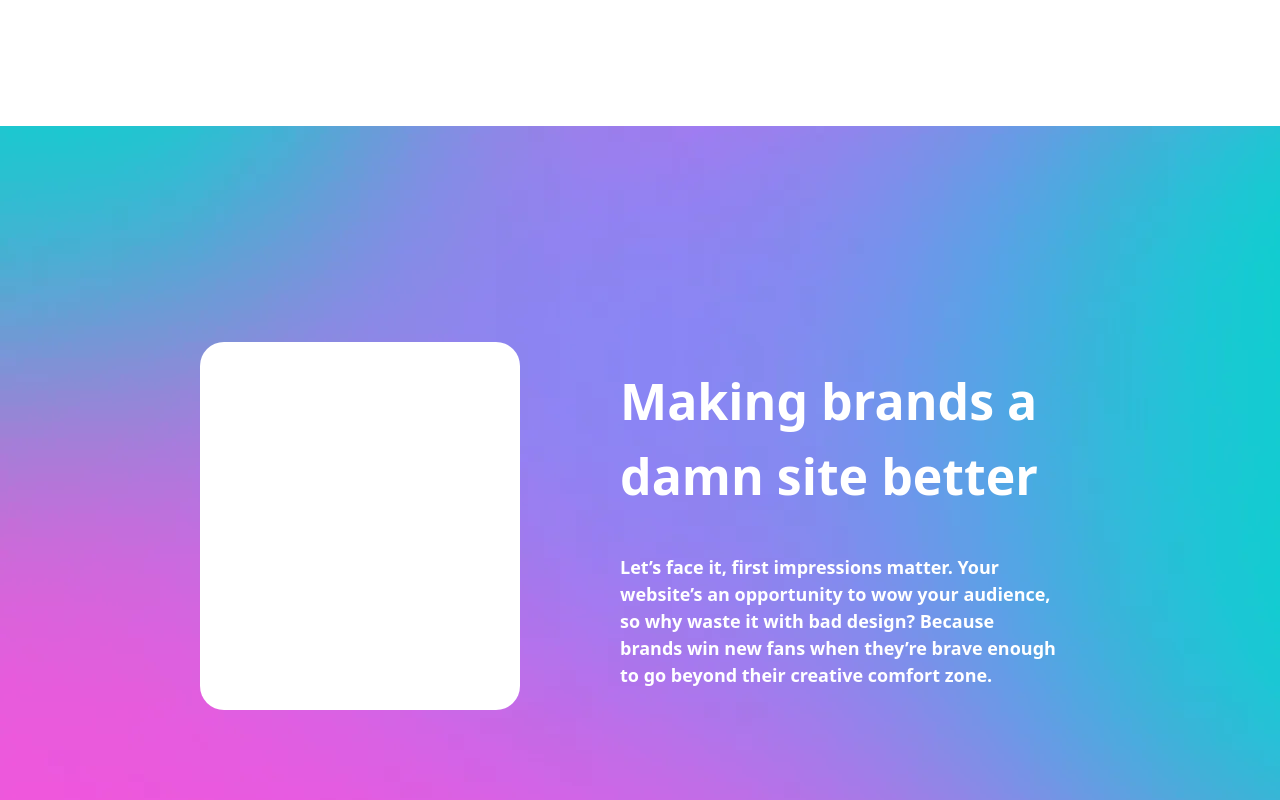
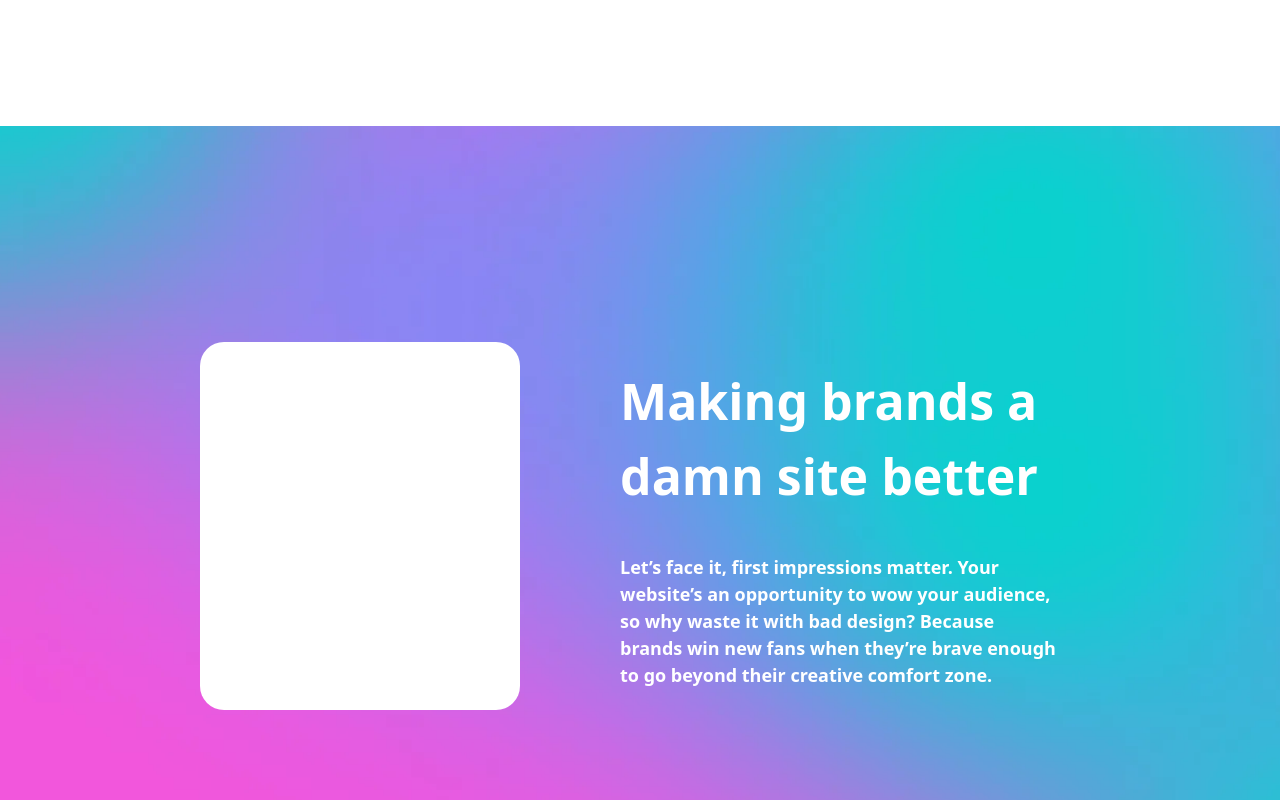
Before and after one commit to borodedamie/jaga-visuals, a React (Vite) app: page / in a window 1280 px wide. Shown: the part 500-1300 px from the top of the page. Built offline with nearby package versions, Linux system fonts and the light colour scheme.

Commit message:
resolved error

```diff
--- a/src/components/Shape1.jsx
+++ b/src/components/Shape1.jsx
@@ -1,9 +1,10 @@
 import React from "react";
 import ReactPlayer from "react-player";
+import hero from "../assets/bg.webp";
 
 const Shape1 = () => {
   return (
-    <div className="h-[37rem] lg:h-screen py-[7rem] md:py-0 mt-10 flex-none md:flex flex-col md:flex-row md:max-w-[100%] md:gap-20 justify-center text-left items-center bg-[url('./src/assets/bg.webp')]">
+    <div style={{backgroundImage: `url(${hero})`}} className="h-[37rem] lg:h-screen py-[7rem] md:py-0 mt-10 flex-none md:flex flex-col md:flex-row md:max-w-[100%] md:gap-20 justify-center text-left items-center bg-cover bg-center">
       <div className="rounded-3xl h-[23rem] mx-auto md:mx-0 w-[20rem] md:w-[20rem] bg-white">
         {/* <ReactPlayer
 light={true}
```
